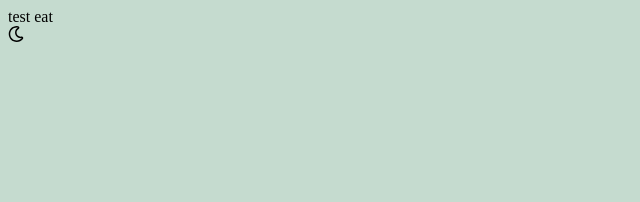
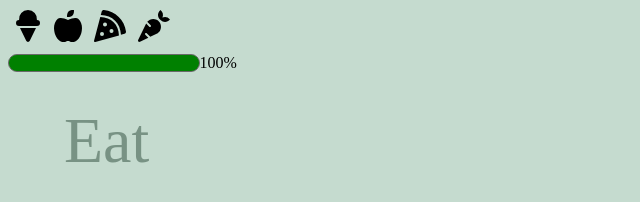
Before and after one commit to aclai4067/tamagotchi, a website built with webpack: page src/index.html in a window 1280 px wide. Shown: the whole page, without its empty margins (0-640 px from the left). Built offline with nearby package versions, Linux system fonts and the light colour scheme.

Commit message:
added eat functionality

```diff
--- a/src/javascripts/components/eat.js
+++ b/src/javascripts/components/eat.js
@@ -1,7 +1,74 @@
 import utilities from '../helpers/utilities';
 
-const eat = () => {
-  utilities.printToDom('eat', 'test eat');
+let full = 100;
+const eatProgress = `
+  <div id='progressBar'>
+    <div id='eatBarPercent'></div>
+  </div>
+`;
+
+const eatArr = [
+  {
+    id: 'eat0',
+    icon: '<i class="eat0Btn fas fa-ice-cream"></i>',
+    points: -3,
+  },
+  {
+    id: 'eat1',
+    icon: '<i class="eat1Btn fas fa-apple-alt"></i>',
+    points: 10,
+  },
+  {
+    id: 'eat2',
+    icon: '<i class="eat2Btn fas fa-pizza-slice"></i>',
+    points: -3,
+  },
+  {
+    id: 'eat3',
+    icon: '<i class="eat3Btn fas fa-carrot"></i>',
+    points: 10,
+  },
+];
+
+const updateFullness = (e) => {
+  const selectedFood = e.target.classList.value;
+  const selectedFoodParent = e.target.parentNode.classList.value;
+  for (let n = 0; n < eatArr.length; n += 1) {
+    if (selectedFood.includes(eatArr[n].id) || selectedFoodParent.includes(eatArr[n].id)) {
+      full += eatArr[n].points;
+    }
+    if (full > 100) {
+      full = 100;
+    } else if (full < 0) {
+      full = 0;
+    }
+  }
+  const fullnessString = `${eatProgress} <div id='eatProgressPercent'>${full}%</div>`;
+  utilities.printToDom('fullScore', fullnessString);
+  document.getElementById('eatBarPercent').style.width = `${full}%`;
 };
 
-export default { eat };
+const printEatBtns = () => {
+  let eatString = `
+      <div class='row'>
+    `;
+  for (let i = 0; i < eatArr.length; i += 1) {
+    eatString += `
+      <button type='button' id='${eatArr[i].id}' class='${eatArr[i].id}Btn'>${eatArr[i].icon}</button>
+    `;
+  }
+  eatString += `
+      </div>
+      <div id='fullScore' class='row'>
+        ${eatProgress}
+        <div id='eatProgressPercent'>${full}%</div>
+      </div>
+      <p class='category snacks'>Eat</p>
+    `;
+  utilities.printToDom('eat', eatString);
+  for (let x = 0; x < eatArr.length; x += 1) {
+    document.getElementById(eatArr[x].id).addEventListener('click', updateFullness);
+  }
+};
+
+export default { printEatBtns };
--- a/src/javascripts/main.js
+++ b/src/javascripts/main.js
@@ -3,8 +3,7 @@ import '../styles/main.scss';
 import eat from './components/eat';
 
 const init = () => {
-  document.getElementById('pet').innerHTML = '<i class="far fa-moon"></i>';
-  eat.eat();
+  eat.printEatBtns();
 };
 
 init();
--- a/src/styles/main.scss
+++ b/src/styles/main.scss
@@ -1,3 +1,47 @@
 body{
     background-color: #c5dbcf;
 }
+
+button{
+    background-color: transparent;
+    border: none;
+    font-size: 2em;
+}
+
+.quad {
+    height: 50%;
+    width: 50%;
+}
+
+.row{
+    display: flex;
+}
+
+.category{
+    color: #779183fd;
+    font-size: 4em;
+    position: absolute;
+}
+
+#eat .category{
+    top: 5%;
+    left: 5%;
+}
+
+#fullScore{
+    margin-top: 7px;
+}
+
+#progressBar{
+    background-color: dimgrey;
+    border: 1px solid dimgrey;
+    border-radius: 20px;
+    width: 30%;
+}
+
+#eatBarPercent{
+    background-color: green;
+    border-radius: 20px;
+    height: 100%;
+    width: 100%;
+}
```
